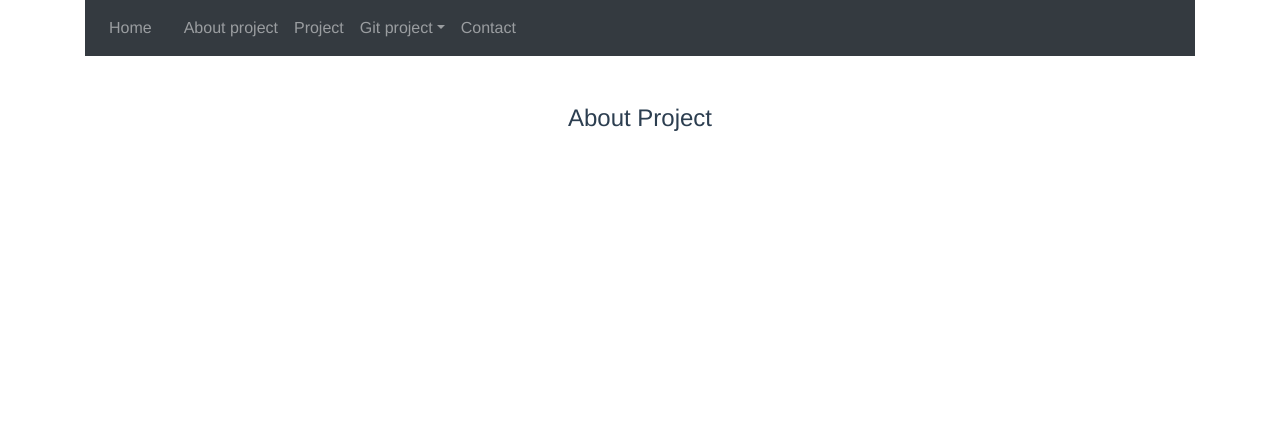
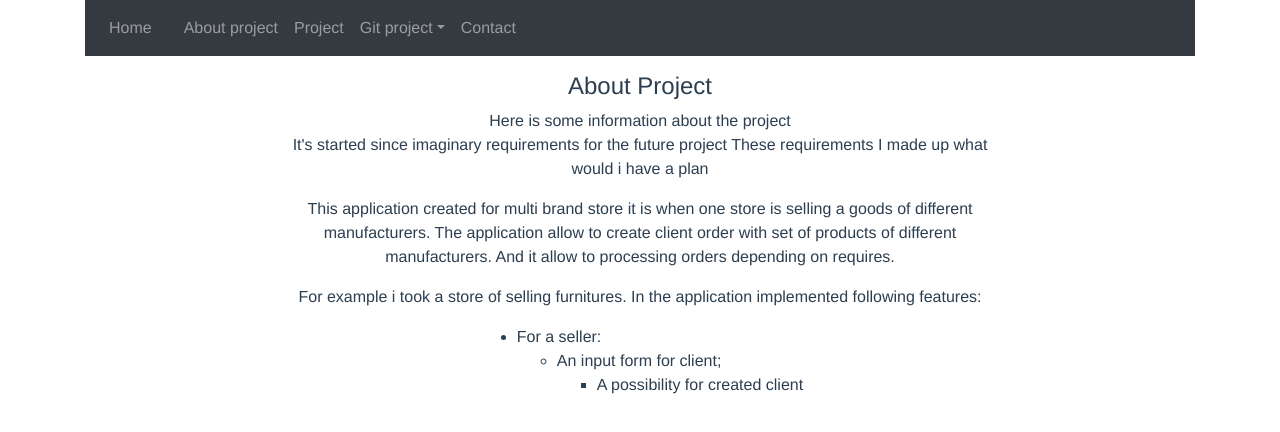
Before and after one commit to murateam/vue_app, a Vue app: page /aboutProject in a window 1280 px wide. Shown: the top 432 px of the page. Built offline with nearby package versions, Linux system fonts and the light colour scheme.

Commit message:
started to translate text for page of about project

```diff
--- a/src/components/myPage/aboutProject.vue
+++ b/src/components/myPage/aboutProject.vue
@@ -5,9 +5,52 @@
                 <navbar></navbar>
             </b-col>
         </b-row>
-        <b-row class="mt-5">
+        <b-row class="mt-3">
             <b-col>
                 <h4>About Project</h4>
+            </b-col>
+        </b-row>
+        <b-row>
+            <b-col>
+                Here is some information about the project
+            </b-col>
+        </b-row>
+        <b-row align-h="center">
+            <b-col cols="8">
+                <p>
+                    It's started since imaginary requirements for the future project
+                    These requirements I made up what would i have a plan
+                </p>
+                <p>
+                    This application created for multi brand store it is when one store
+                    is selling a goods of different manufacturers.
+                    The application allow to create client order with set of products of
+                    different manufacturers.
+                    And it allow to processing orders depending on requires.
+                </p>
+                <p>
+                    For example i took a store of selling furnitures.
+                    In the application implemented following features:
+                </p>
+            </b-col>
+        </b-row>
+        <b-row align-h="center">
+            <b-col md="auto">
+                <ul align="start">
+                    <li>
+                        For a seller:
+                        <ul>
+                            <li>
+                                An input form for client;
+                                <ul>
+                                    <li>
+                                        A possibility for created client
+                                    </li>
+                                </ul>
+                            </li>
+                        </ul>
+                    </li>
+                </ul>
             </b-col>
         </b-row>
     </b-container>
```
Also changed, not shown: src/components/myPage/tmp.txt.
